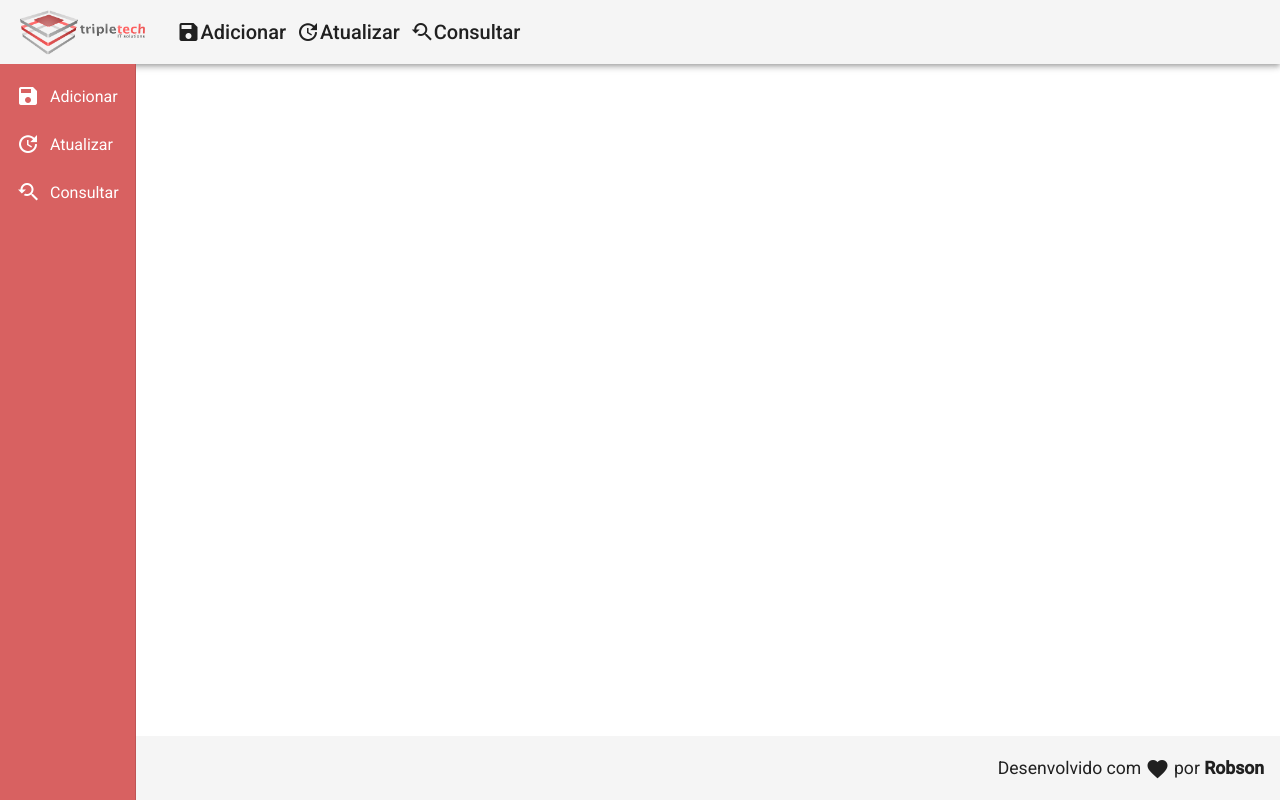
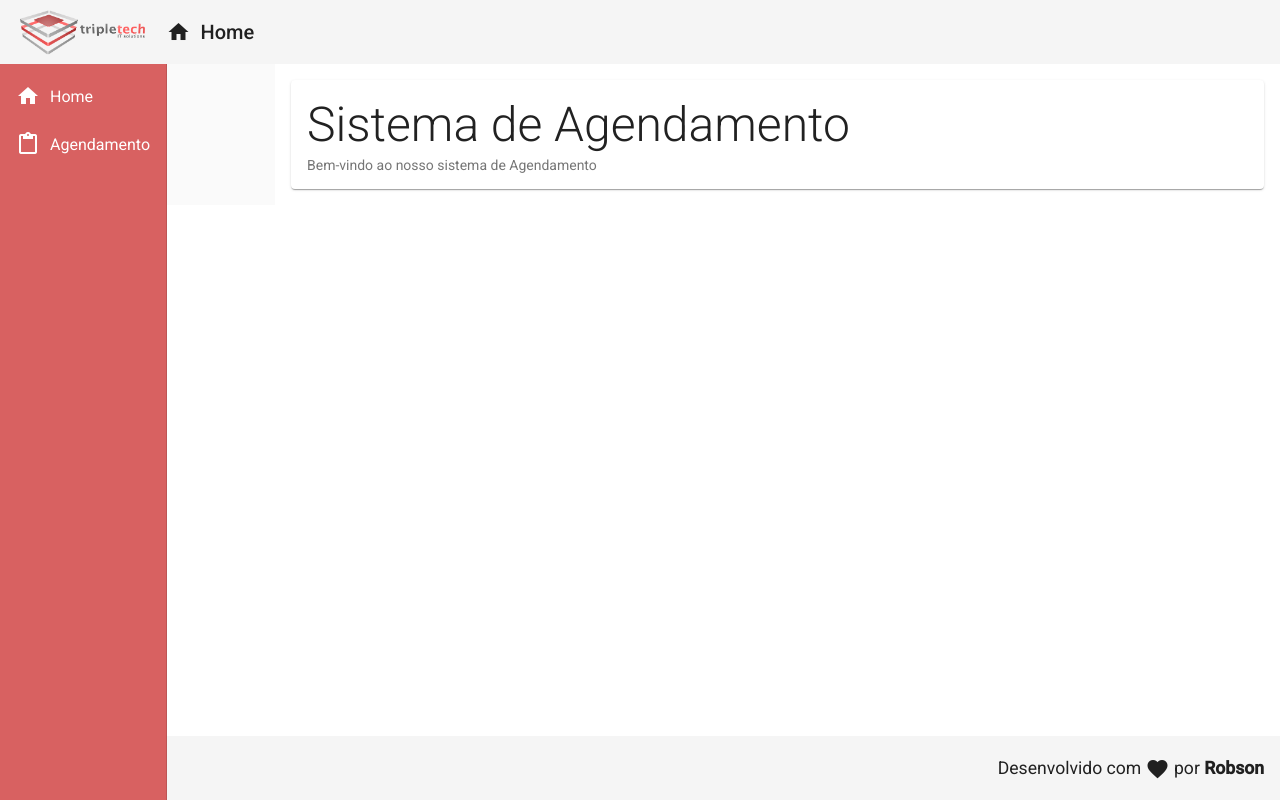
Before and after one commit to rms2307/Aplicacao-Web-Angular, an Angular app: page / in a window 1280 px wide. Built offline with nearby package versions, Linux system fonts and the light colour scheme.

Commit message:
definindo layout inicial

```diff
--- a/src/app/components/template/header/header.component.css
+++ b/src/app/components/template/header/header.component.css
@@ -19,5 +19,5 @@
 }
 
 .header .title-group i {
-    padding-left: 10px;
+    padding-right: 10px;
 }
--- a/src/app/components/template/header/header.component.html
+++ b/src/app/components/template/header/header.component.html
@@ -8,23 +8,9 @@
     <span class="title-group">
         <a>
             <i class="material-icons">
-                save
+                home
             </i>
-            Adicionar
-        </a>
-
-        <a>
-            <i class="material-icons">
-                update
-            </i>
-            Atualizar
-        </a>
-
-        <a>
-            <i class="material-icons">
-                youtube_searched_for
-            </i>
-            Consultar
+            Home
         </a>
     </span>
 
--- a/src/app/components/template/nav/nav.component.css
+++ b/src/app/components/template/nav/nav.component.css
@@ -9,3 +9,8 @@
 .sidenav i {
     padding-right: 10px;
 }
+
+.content{
+    padding: 16px;
+    background-color: white;
+}
--- a/src/app/components/template/nav/nav.component.html
+++ b/src/app/components/template/nav/nav.component.html
@@ -1,24 +1,21 @@
 <mat-sidenav-container class="container">
     <mat-sidenav class="sidenav" mode="side" opened fixedInViewport="true" fixedTopGap="64">
         <mat-nav-list class="nav-list">
-            <a mat-list-item>
+            <a mat-list-item routerLink="/">
                 <i class="material-icons">
-                    save
+                    home
                 </i>
-                Adicionar
+                Home
             </a>
-            <a mat-list-item>
+            <a mat-list-item routerLink="/agendamentos">
                 <i class="material-icons">
-                    update
+                    content_paste
                 </i>
-                Atualizar
-            </a>
-            <a mat-list-item>
-                <i class="material-icons">
-                    youtube_searched_for
-                </i>
-                Consultar
+                Agendamento
             </a>
         </mat-nav-list>
     </mat-sidenav>
+    <mat-sidenav-content class="content">
+        <router-outlet></router-outlet>
+    </mat-sidenav-content>
 </mat-sidenav-container>
--- /dev/null
+++ b/src/app/views/agendamento/agendamento.component.css
@@ -0,0 +1,5 @@
+.card{
+    display: flex;
+    justify-content: space-around;
+    margin: 15px;
+}
--- /dev/null
+++ b/src/app/views/agendamento/agendamento.component.html
@@ -0,0 +1,17 @@
+<mat-card *ngIf="clique==1">
+    <mat-card-content>
+        <p>SELECT id, local, datainicio, datafim FROM agendamento a
+            WHERE '2020-06-30 12:00:00'
+            BETWEEN TIMESTAMP(a.datainicio) AND TIMESTAMP(a.datafim)
+            OR '2020-06-30 13:00:00' BETWEEN TIMESTAMP(a.datainicio)
+            AND TIMESTAMP(a.datafim)</p>
+    </mat-card-content>
+</mat-card>
+
+<mat-card>
+    <mat-card-content class='card'>
+        <button mat-raised-button (click)="adicionarNovoAgendamento()">Adicionar Agendamento</button>
+        <button mat-raised-button (click)="adicionarNovoAgendamento()">Atualizar Agendamento</button>
+        <button mat-raised-button (click)="adicionarNovoAgendamento()">Consultar Agendamento</button>
+    </mat-card-content>
+</mat-card>
--- /dev/null
+++ b/src/app/views/agendamento/agendamento.component.ts
@@ -0,0 +1,22 @@
+import { Component, OnInit } from '@angular/core';
+
+@Component({
+  selector: 'app-agendamento',
+  templateUrl: './agendamento.component.html',
+  styleUrls: ['./agendamento.component.css']
+})
+export class AgendamentoComponent implements OnInit {
+
+  clique: number = 0;
+
+  constructor() { }
+
+  ngOnInit(): void {
+  }
+
+  adicionarNovoAgendamento() {
+    this.clique = 1;
+    console.log('Adicionado')
+  }
+
+}
--- /dev/null
+++ b/src/app/views/home/home.component.css
@@ -0,0 +1,9 @@
+.adicionar .title{
+    font-size: 3rem;
+    font-weight: 200;
+}
+
+.adicionar .subtitle{
+    font-size: 1.2rem;
+    font-weight: 200;
+}
--- /dev/null
+++ b/src/app/views/home/home.component.html
@@ -0,0 +1,10 @@
+<mat-card class="adicionar">
+
+    <mat-card-title class="title">
+        Sistema de Agendamento
+    </mat-card-title>
+    <mat-card-subtitle>
+        Bem-vindo ao nosso sistema de Agendamento
+    </mat-card-subtitle>
+
+</mat-card>
--- /dev/null
+++ b/src/app/views/home/home.component.ts
@@ -0,0 +1,15 @@
+import { Component, OnInit } from '@angular/core';
+
+@Component({
+  selector: 'app-home',
+  templateUrl: './home.component.html',
+  styleUrls: ['./home.component.css']
+})
+export class HomeComponent implements OnInit {
+
+  constructor() { }
+
+  ngOnInit(): void {
+  }
+
+}
```
Also changed, not shown: src/app/app.module.ts (+14 -2 lines), src/app/app.routing.module.ts (added, +25 -0 lines).
